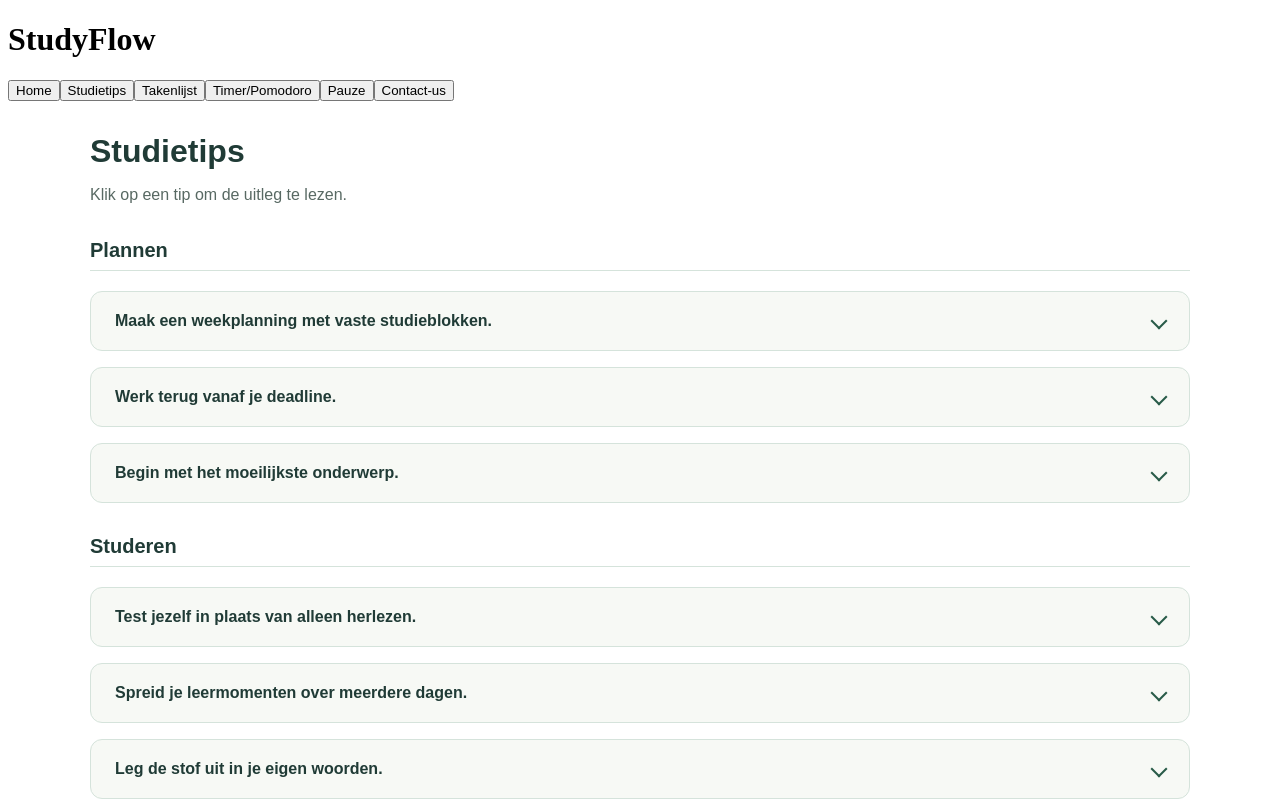
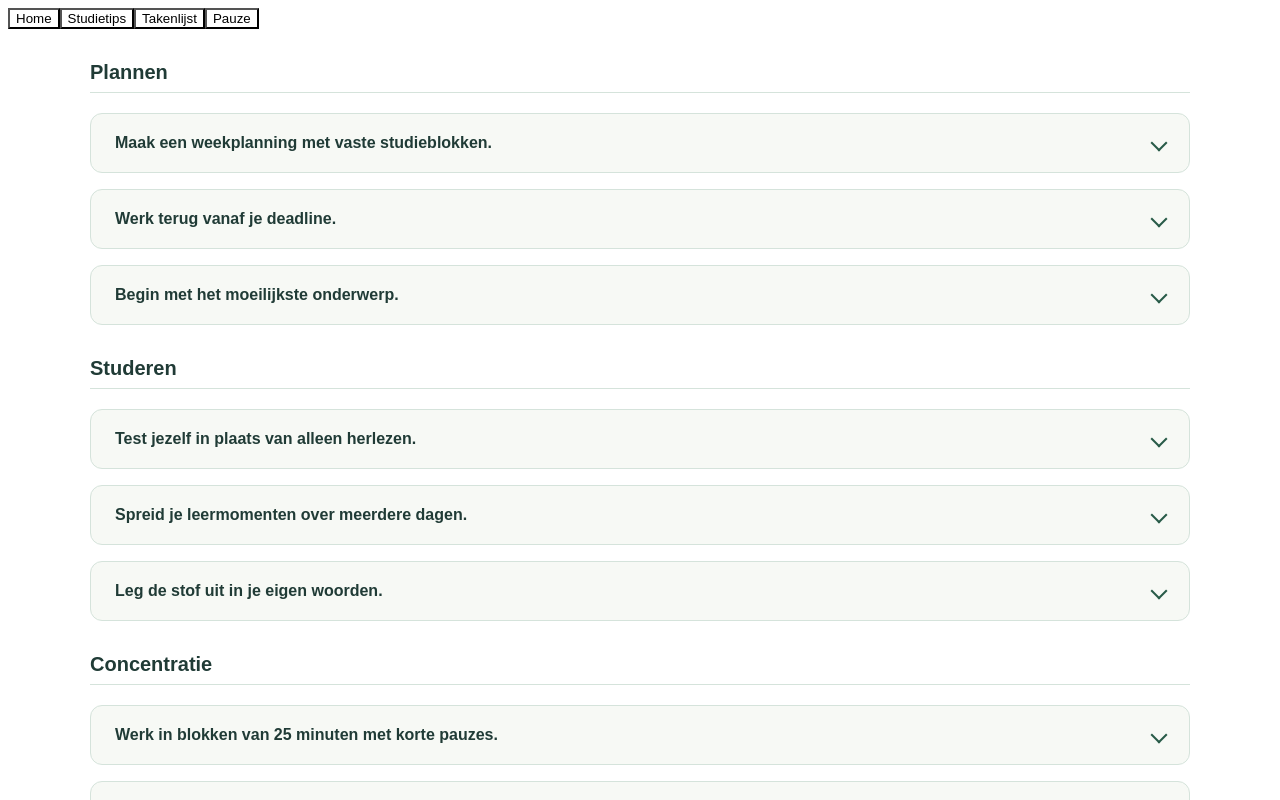
Before and after one commit to ewoudvandenheede/Teamvaardigheden, an Angular app in the folder teamvaardigheid-app/: page / in a window 1280 px wide. Both pictures are taken after a click on the button "Studietips". Shown: the top 800 px of the page. Built offline with nearby package versions, Linux system fonts and the light colour scheme.

Commit message:
Added  some css

```diff
--- a/teamvaardigheid-app/src/app/app.css
+++ b/teamvaardigheid-app/src/app/app.css
@@ -0,0 +1,10 @@
+nav button {
+    background-color: var(--kleur-primair);
+    color: var(--kleur-wit);
+}
+
+nav button.actief {
+    background-color: var(--kleur-achtergrond-groen);
+    color: var(--kleur-tekst);
+    font-weight: bold;
+}
--- a/teamvaardigheid-app/src/app/app.html
+++ b/teamvaardigheid-app/src/app/app.html
@@ -1,15 +1,16 @@
 <!--Gebruik deze pagina alleen voor een menu.-->
 
 <header class="top-nav">
-  <h1>StudyFlow</h1>
 
+  <!-- To be added
+   <button type="button" routerLink="/timer">Timer/Pomodoro</button>
+    <button type="button" routerLink="/contact">Contact-us</button>
+    -->
   <nav>
-    <button type="button" routerLink="/">Home</button>
-    <button type="button" routerLink="/studietips">Studietips</button>
-    <button type="button" routerLink="/takenlijst">Takenlijst</button>
-    <button type="button" routerLink="/timer">Timer/Pomodoro</button>
-    <button type="button" routerLink="/pauze">Pauze</button>
-    <button type="button" routerLink="/contact">Contact-us</button>
+    <button type="button" routerLink="/" routerLinkActive="actief">Home</button>
+    <button type="button" routerLink="/studietips" routerLinkActive="actief">Studietips</button>
+    <button type="button" routerLink="/takenlijst" routerLinkActive="actief">Takenlijst</button>
+    <button type="button" routerLink="/pauze" routerLinkActive="actief">Pauze</button>
   </nav>
 </header>
 
--- a/teamvaardigheid-app/src/app/studytips-page/studytips-page.html
+++ b/teamvaardigheid-app/src/app/studytips-page/studytips-page.html
@@ -1,8 +1,4 @@
 <main class="pagina">
-    <header>
-        <h1>Studietips</h1>
-        <p class="intro">Klik op een tip om de uitleg te lezen.</p>
-    </header>
 
     @for (groep of gegroepeerd; track groep.categorie) {
     <section class="groep" [attr.aria-labelledby]="'cat-' + groep.categorie">
```
